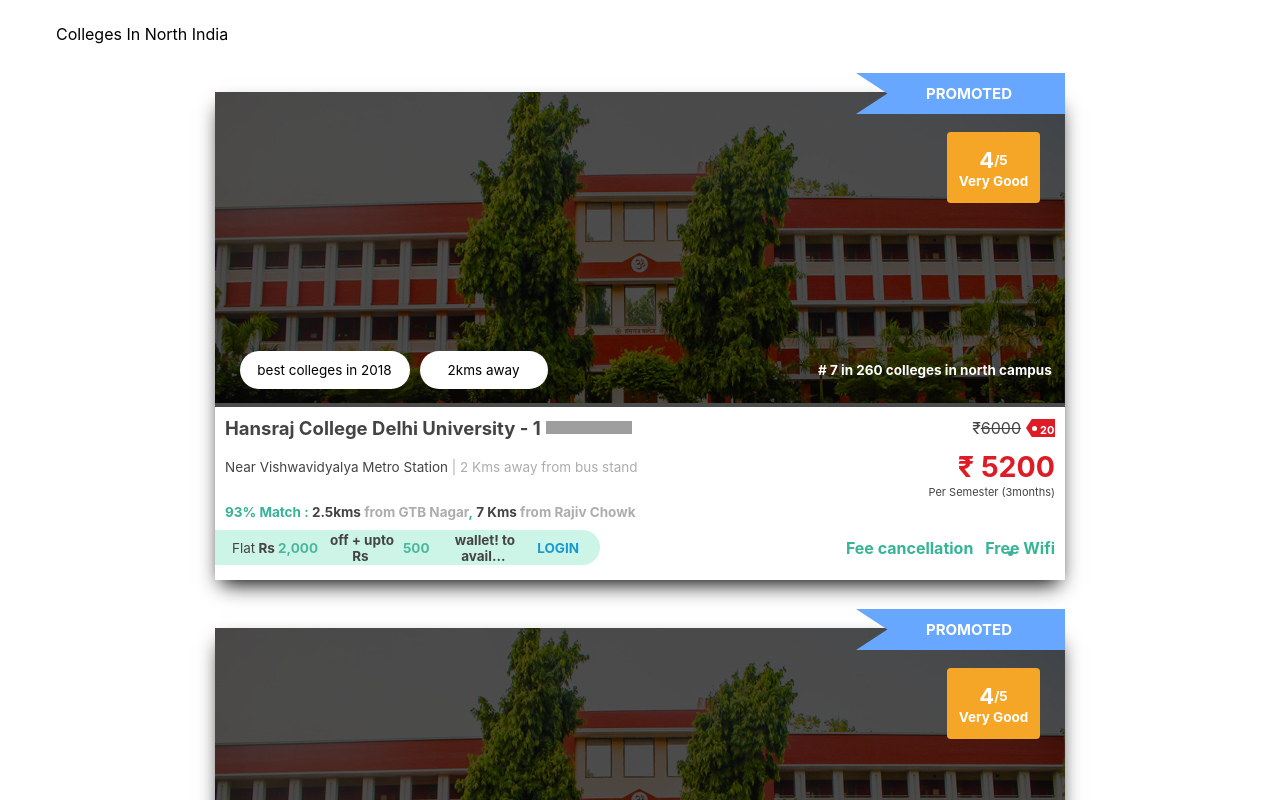
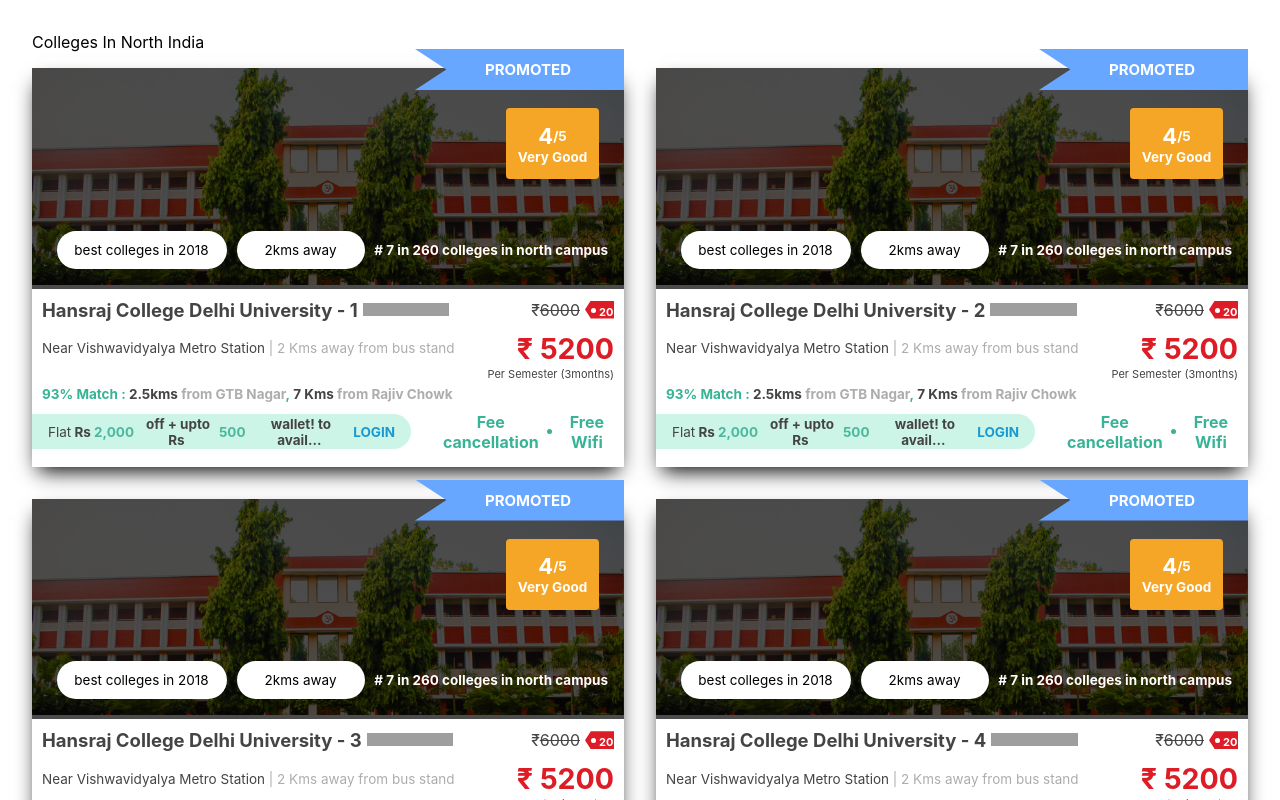
Before and after one commit to rahulgoyal21/react.colleges.admin, a React (Create React App) app: page / in a window 1280 px wide. Shown: the top 800 px of the page. Built offline with nearby package versions, Linux system fonts and the light colour scheme; grey boxes are pictures that could not be loaded.

Commit message:
Added:Flexibility using grid

```diff
--- a/src/colleges/index.js
+++ b/src/colleges/index.js
@@ -64,7 +64,11 @@
       <div style={styles.cardRoot} key={item.college_name}>
         {/*College image as background and overlaty content */}
         <div style={{ position: 'relative' }}>
-          <img src={process.env.PUBLIC_URL + '/college.jpg'} alt='college' />
+          <img
+            src={process.env.PUBLIC_URL + '/college.jpg'}
+            alt='college'
+            style={styles.collegeImageStyle}
+          />
           <div style={styles.imgageOverlay}></div>
 
           {/*Image overlay tags and Ranking text */}
@@ -161,9 +165,9 @@
             <span style={{ color: '#1999d2' }}>{offerText7}</span>
           </div>
           <div style={styles.facilitiesContainer}>
-            {item.amenties[0]}
+            <div>{item.amenties[0]}</div>
             <div style={styles.facilitiesDotStyling}></div>
-            &ensp; {item.amenties[1]}
+            <div>{item.amenties[1]}</div>
           </div>
         </div>
       </div>
@@ -174,9 +178,9 @@
   const collegeDataCollection = colleges.map((item) => getCollegeCard(item));
 
   return (
-    <div style={styles.root}>
+    <div style={{ margin: '2rem' }}>
       <div style={styles.collegeIndiaText}>Colleges In North India</div>
-      {collegeDataCollection}
+      <div style={styles.root}>{collegeDataCollection}</div>
     </div>
   );
 };
--- a/src/colleges/style.js
+++ b/src/colleges/style.js
@@ -1,24 +1,25 @@
 export const useStyles = () => ({
   root: {
-    display: 'flex',
-    flexWrap: 'wrap',
-    justifyContent: 'center',
-    alignItems: 'center'
+    display: 'grid',
+    gridTemplateColumns: 'repeat(2, minmax(auto,auto)',
+    gridGap: '2rem'
+  },
+  collegeImageStyle: {
+    width: '100%',
+    height: '100%'
   },
   cardRoot: {
-    boxShadow: '0 10px 20px -6px #000000',
-    margin: '1.5rem'
+    boxShadow: '0 10px 20px -6px #000000'
   },
   collegeIndiaText: {
     width: '100%',
     textAlign: 'left',
-    margin: '1.5rem',
-    paddingLeft: '2rem'
+    marginBottom: '1rem'
   },
   imgageOverlay: {
     position: 'absolute',
-    width: '100%',
-    height: '100%',
+    width: 'inherit',
+    height: 'inherit',
     top: 0,
     bottom: 0,
     left: 0,
@@ -28,11 +29,13 @@
   imageOverlayContentBottom: {
     position: 'absolute',
     left: '25px',
-    height: '34px',
+
     bottom: '20px',
-    display: 'flex',
+    display: 'grid',
+    gridTemplateColumns: '1fr 1fr 4fr',
+
+    justifyContent: 'center',
     alignItems: 'center',
-    justifyContent: 'stretch',
     fontSize: '13.5px'
   },
   imageOverlayContentBottomLeft: {
@@ -59,7 +62,8 @@
   imageOverlayTextWhite: {
     color: '#ffffff',
     fontWeight: 'bold',
-    marginLeft: '270px'
+    justifySelf: 'flex-end',
+    paddingRight: '1rem'
   },
   imageOverlayYellowContainer: {
     position: 'absolute',
@@ -200,7 +204,8 @@
     padding: '10px 10px 15px 0',
     justifyContent: 'space-between',
     alignItems: 'center',
-    display: 'flex'
+    display: 'grid',
+    gridTemplateColumns: 'repeat(2,minmax(auto,auto)'
   },
   discountStripRoundedStyle: {
     width: '347px',
@@ -214,24 +219,24 @@
     alignItems: 'center',
     color: '#444444',
     fontWeight: 'bold',
-    padding: '0 21px 0 17px'
+    padding: '0 1rem 0 1rem'
   },
   facilitiesContainer: {
     color: '#37b396',
     fontWeight: 'bold',
     fontSize: '600',
-    display: 'flex',
+    display: 'grid',
+    gridTemplateColumns: '1fr 5px auto',
+    gridGap: '0.5rem',
     justifyContent: 'center',
     alignItems: 'center',
-    position: 'relative'
+    justifyItems: 'flex-end',
+    paddingLeft: '2rem'
   },
   facilitiesDotStyling: {
     height: '5px',
     width: '5px',
     borderRadius: '50%',
-    backgroundColor: '#37b396',
-    position: 'absolute',
-    top: '13px',
-    left: '162px'
+    backgroundColor: '#37b396'
   }
 });
```
